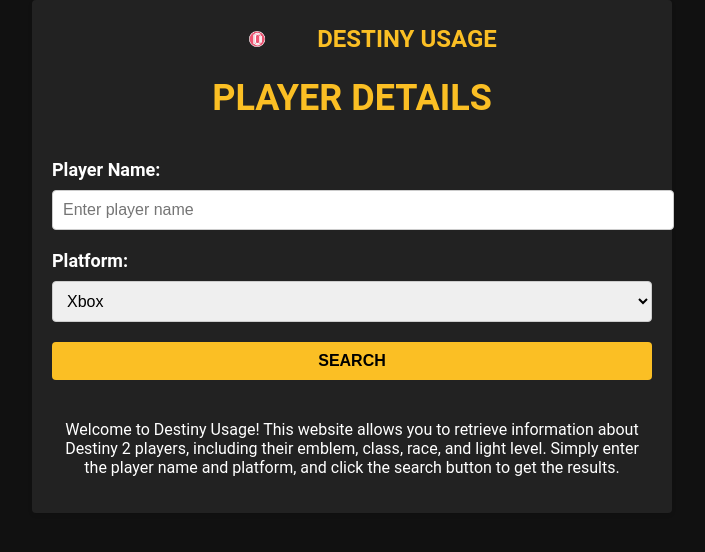
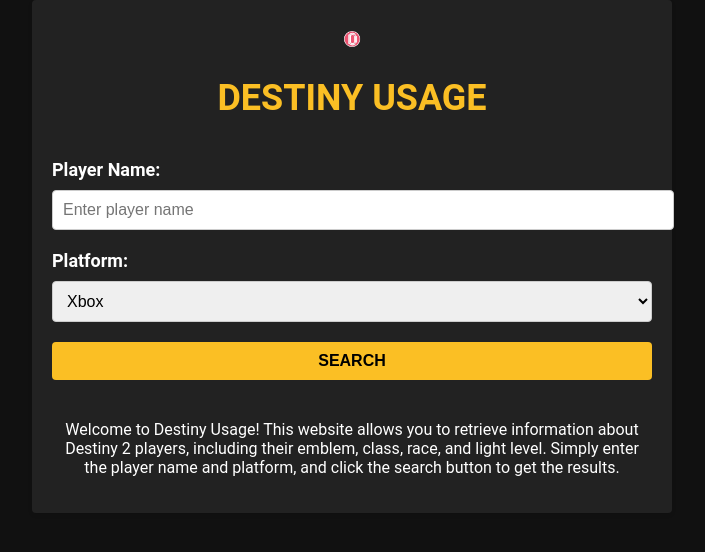
Before and after one commit to TheDShowwer/TheDShowwer.github.io, a plain HTML site: page index.html in a window 1280 px wide. Shown: the whole page, without its empty margins (288-993 px from the left). Drawn offline with Linux system fonts and the light colour scheme.

Commit message:
Update index.html

```diff
--- a/index.html
+++ b/index.html
@@ -12,9 +12,8 @@
     <div class="container">
         <div class="logo">
             <img src="logo.png" alt="Logo">
-            <span class="logo-text">Destiny Usage</span>
         </div>
-        <h1>Player Details</h1>
+        <h1>Destiny Usage</h1>
         <div class="form-group">
             <label for="playerName">Player Name:</label>
             <input type="text" id="playerName" placeholder="Enter player name">
```
